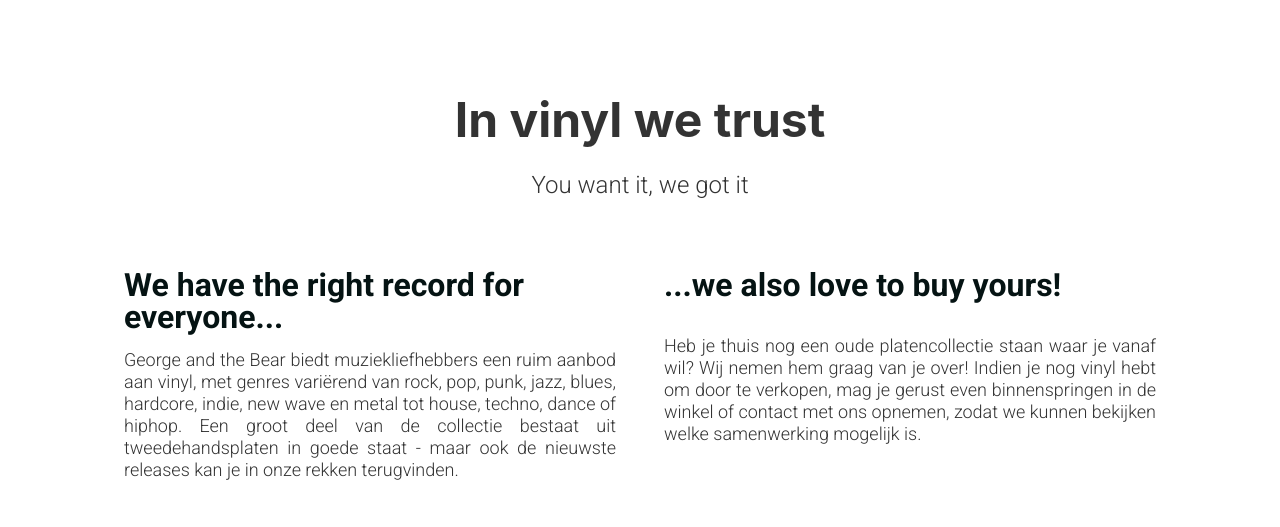
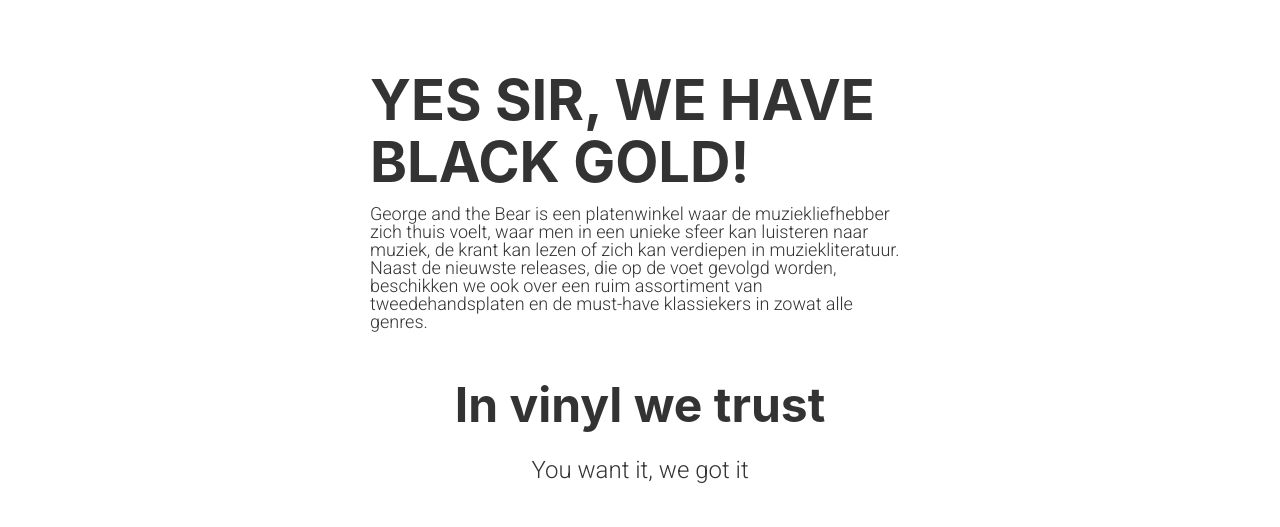
Before and after one commit to bnulens/gatsby-georgeandthebear, a Gatsby site: page / in a window 1280 px wide. Shown: the part 714-1241 px from the top of the page. Built offline with nearby package versions, Linux system fonts and the light colour scheme; Gatsby itself is replaced by a stand-in of ours.

Commit message:
Added Catch, CatchParagraph comps

```diff
--- a/src/pages/index.js
+++ b/src/pages/index.js
@@ -53,14 +53,34 @@
   margin: 0 auto;
   padding: 86px 0;
 `
+const Catch = styled.section`
+  max-width: 100%;
+  margin-bottom: 24px;
+`
+const CatchParagraph = styled.section`
+  h2 {
+    margin: 0 auto;
+    align-self: center;
+    width: 50%;
+    font-size: 56px;
+    font-weight: 700;
+    margin-bottom: 12px;
+  }
+  p {
+    margin: 0 auto;
+    align-self: center;
+    width: 50%;
+    font-weight: 200;
+  }
+`
+
 const SalesCatch = styled.div`
   padding: 24px;
   text-align: center;
   margin-bottom: 24px;
-  h2 {
+  h3 {
     font-size: 48px;
   }
-
   span {
     font-size: 24px;
     font-weight: 200;
@@ -90,7 +110,6 @@
 `
 const SalesParagraph = styled.p`
   text-align: justify;
-  line-height: 22px;
 `
 const IndexPage = props => (
   <Layout hasHero>
@@ -117,8 +136,14 @@
       </Overlay>
     </HeroImage>
     <Content>
+      <Catch>
+        <CatchParagraph>
+          <h2>YES SIR, WE HAVE BLACK GOLD!</h2>
+          <p>George and the Bear is een platenwinkel waar de muziekliefhebber zich thuis voelt, waar men in een unieke sfeer kan luisteren naar muziek, de krant kan lezen of zich kan verdiepen in muziekliteratuur. Naast de nieuwste releases, die op de voet gevolgd worden, beschikken we ook over een ruim assortiment van tweedehandsplaten en de must-have klassiekers in zowat alle genres.</p>
+        </CatchParagraph>
+      </Catch>
       <SalesCatch>
-        <h2>In vinyl we trust</h2>
+        <h3>In vinyl we trust</h3>
         <span>You want it, we got it</span>
       </SalesCatch>
       <SalesWrapper>
```
